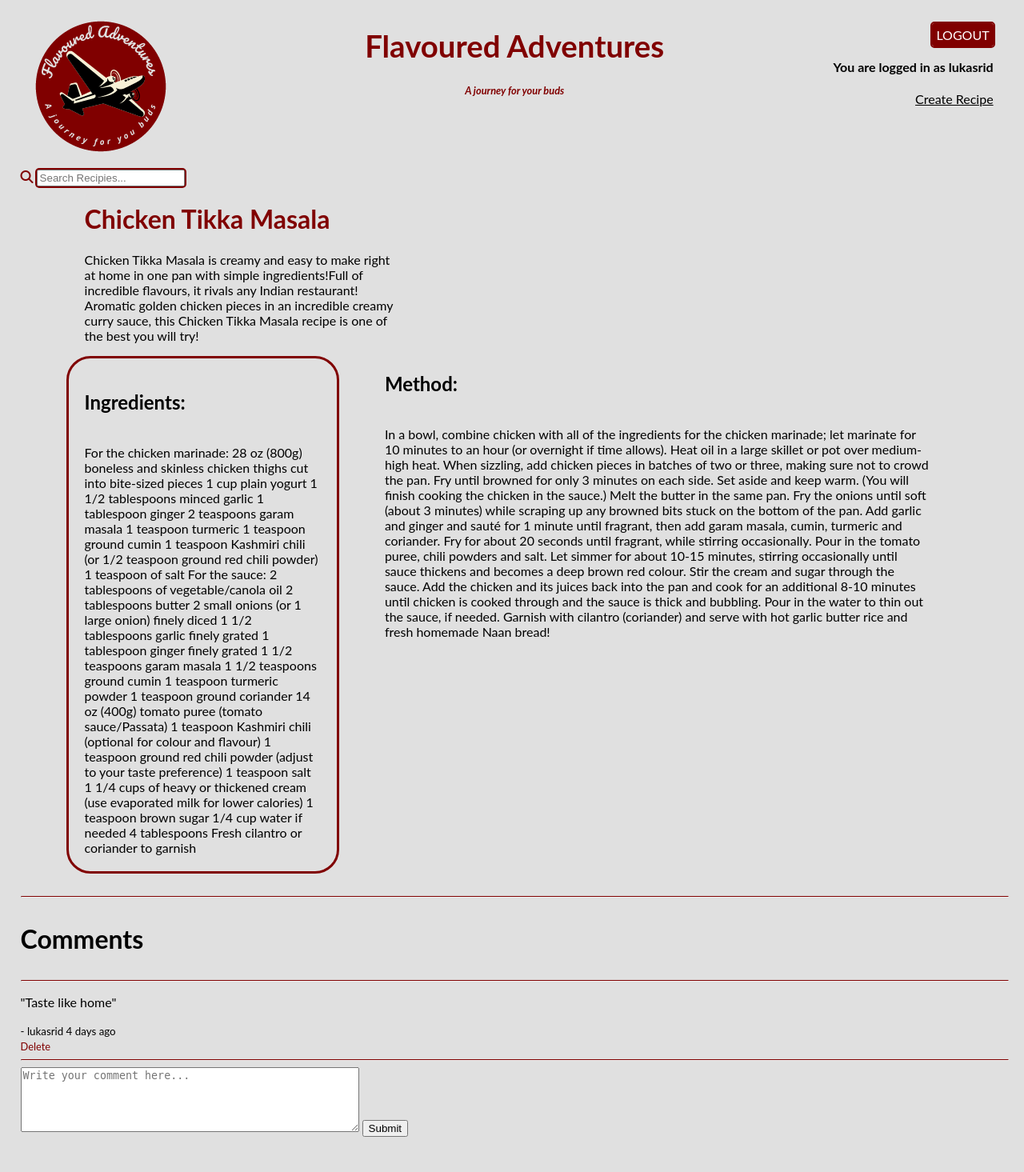
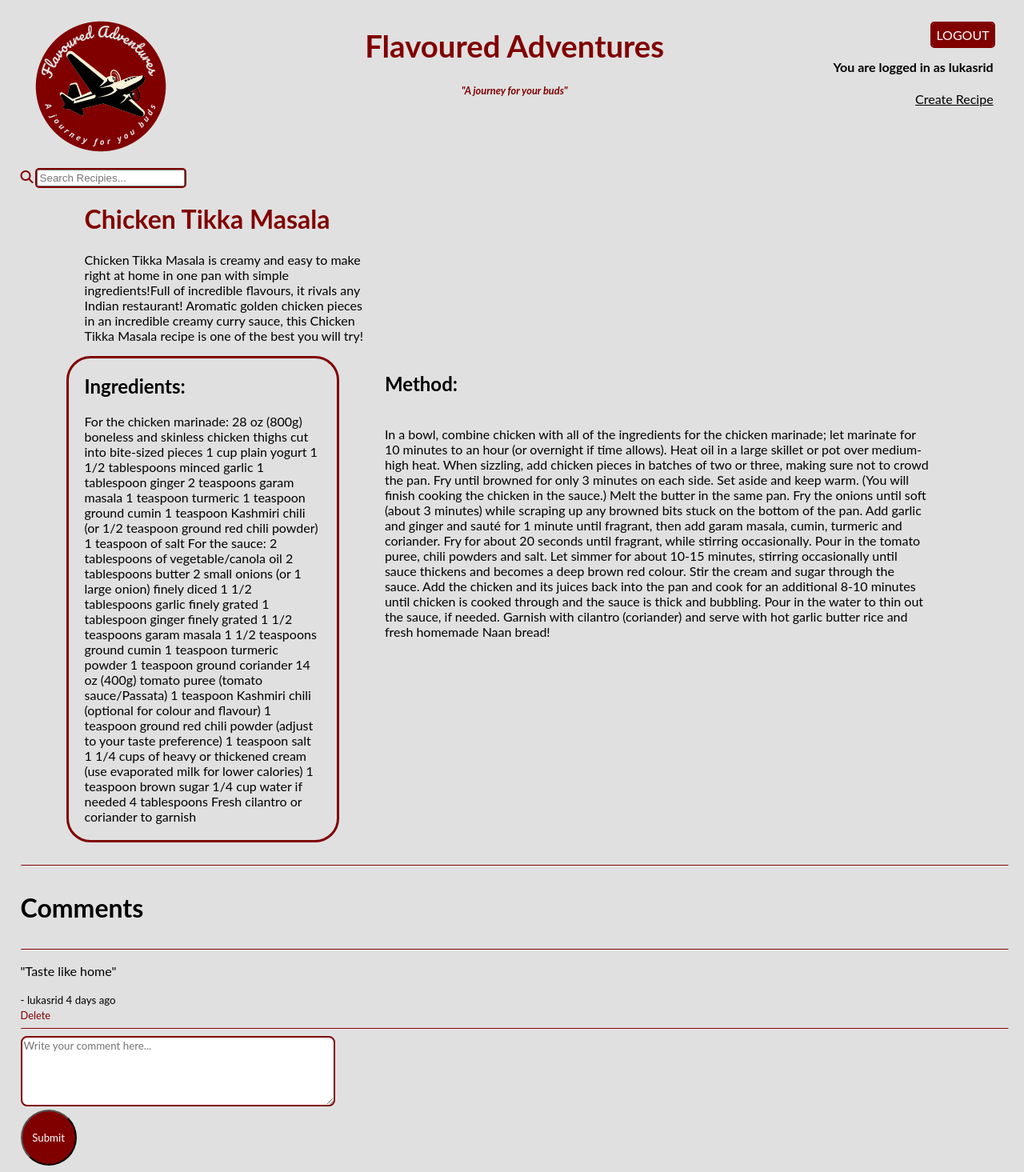
Before and after one commit to Lukasrid/recipe-tracker, a Django app: page /recipe/7/ in a window 1280 px wide. Shown: the whole page at 80% size. Before the commit the page ends 1421 px from the top, so only its background shows below. Run offline with Django 4.2, Linux system fonts and the light colour scheme; a user stored in the database is signed in; data comes from the database, SQL or seed files in the repository; some libraries are stand-ins or nearby versions.

Commit message:
Finish styling recipe page

```diff
--- a/base/templates/base/recipe.html
+++ b/base/templates/base/recipe.html
@@ -14,7 +14,7 @@
     <div></div>
     <div class="recipe2 ingredients">
         <h2>Ingredients:</h2>
-        <br>
+
         {{recipe.ingredients}}
     </div>
     <div></div>
@@ -48,8 +48,9 @@
     <div class="comment-form">
         <form method="POST" action="">
             {% csrf_token %}
-            <textarea rows="5" cols="50" name="body" placeholder="Write your comment here..."></textarea>
-            <input type="submit" placeholder="Post Comment">
+            <textarea class="comment-box" rows="5" cols="50" name="body" placeholder="Write your comment here..."></textarea>
+            <br>
+            <input class="submit" type="submit" placeholder="Post Comment" >
         </form>
     </div>
     {% endif %}
--- a/base/templates/base/recipe_form.html
+++ b/base/templates/base/recipe_form.html
@@ -6,7 +6,7 @@
     <form method="POST" enctype="multipart/form-data" action="">
         {% csrf_token %}
         {{form.as_p}}
-        <input type="submit" value="Submit">
+        <input class="submit" type="submit" value="Submit">
     </form>
 </div>
 
--- a/static/styles/styles.css
+++ b/static/styles/styles.css
@@ -79,7 +79,8 @@ hr {
     color: white;
 }
 
-.side-title-left, .side-title-right {
+.side-title-left,
+.side-title-right {
     font-size: 2em;
     font-family: Lato, "Courgette", Tahoma, Sans-Serif;
     text-decoration: underline;
@@ -96,7 +97,7 @@ hr {
     margin-bottom: 5px;
 }
 
-.cuisine-list > a {
+.cuisine-list>a {
     color: black;
 }
 
@@ -106,12 +107,12 @@ hr {
     margin-left: 10px;
 }
 
-.activity > a {
+.activity>a {
     font-size: small;
     color: #800000;
 }
 
-.activity > small > a {
+.activity>small>a {
     color: #800000;
     font-size: 1.2em;
 }
@@ -120,33 +121,34 @@ hr {
     padding-right: 40px;
 }
 
-.home-container > div > h5{
+.home-container>div>h5 {
     font-size: 1.2em;
     font-family: Lato, "Courgette", Tahoma, Sans-Serif;
 }
 
-.home-container > div > a {
+.home-container>div>a {
     color: #800000;
     font-family: Lato, "Open Sans", Tahoma, Sans-Serif;
-    font-size: 1,2em;
+    font-size: 1, 2em;
 }
 
-.recipe-feed{
+.recipe-feed {
     padding-right: 50px;
 }
 
-.middle > span > p {
+.middle>span>p {
     font-family: Lato, "Open Sans", Tahoma, Sans-Serif;
     font-style: italic;
 }
 
-.middle > div > h2 > a {
+.middle>div>h2>a {
     font-family: Lato, "Courgette", Tahoma, Sans-Serif;
     color: #800000;
     font-size: 1.2em;
 }
 
-.middle > div > p, .middle > div > a  {
+.middle>div>p,
+.middle>div>a {
     font-family: Lato, "Open Sans", Tahoma, Sans-Serif;
     color: black;
     font-size: 1em;
@@ -154,12 +156,14 @@ hr {
     font-size: 0.9em;
 }
 
-.middle > p, .middle > div > p > a, .recipe > p  {
+.middle>p,
+.middle>div>p>a,
+.recipe>p {
     font-family: Lato, "Open Sans", Tahoma, Sans-Serif;
     color: black;
 }
 
-.middle > img {
+.middle>img {
     border-radius: 20px;
 }
 
@@ -173,13 +177,13 @@ hr {
     padding-bottom: 20px;
 }
 
-.recipe > h1 {
+.recipe>h1 {
     font-family: Lato, "Courgette", Tahoma, Sans-Serif;
     color: #800000;
     font-size: 2em;
 }
 
-.recipe{
+.recipe {
     padding-left: 5em;
 }
 
@@ -188,7 +192,7 @@ hr {
     color: black;
 }
 
-.comment-wrapper > h3 {
+.comment-wrapper>h3 {
     font-family: Lato, "Open Sans", Tahoma, Sans-Serif;
     color: black;
     font-size: 2em;
@@ -198,10 +202,11 @@ hr {
     padding: 20px;
     border: solid #800000;
     border-radius: 30px;
+    padding-top: 0px;
 }
 
-.recipe > p {
-    padding-right: 60vw;
+.recipe>p {
+    padding-right: 63vw;
 }
 
 .recipe-comments {
@@ -209,7 +214,26 @@ hr {
     font-size: 1em;
 }
 
-.recipe-comments > a {
+.recipe-comments>a {
     color: #800000;
     font-size: 0.8em;
 }
+
+.comment-box {
+    background-color: white;
+    border: solid 2px #800000;
+    border-radius: 8px;
+    font-family: Lato, "Open Sans", Tahoma, Sans-Serif;
+}
+
+.submit {
+    background-color: #800000;
+    color: white;
+    font-family: Lato, "Open Sans", Tahoma, Sans-Serif;
+    border-radius: 35px;
+    height: 70px;
+    width: 70px;
+    text-align: center;
+
+  ;
+}
--- a/templates/navbar.html
+++ b/templates/navbar.html
@@ -24,8 +24,8 @@
     </div>
 
     <div>
-        <h1 class="logo">Flavoured Adventures</h1>
-        <p class="slogan">A journey for your buds</p>
+        <a href="/"><h1 class="logo">Flavoured Adventures</h1></a>
+        <p class="slogan">"A journey for your buds"</p>
     </div>
 
     <div class="login-container">
```
